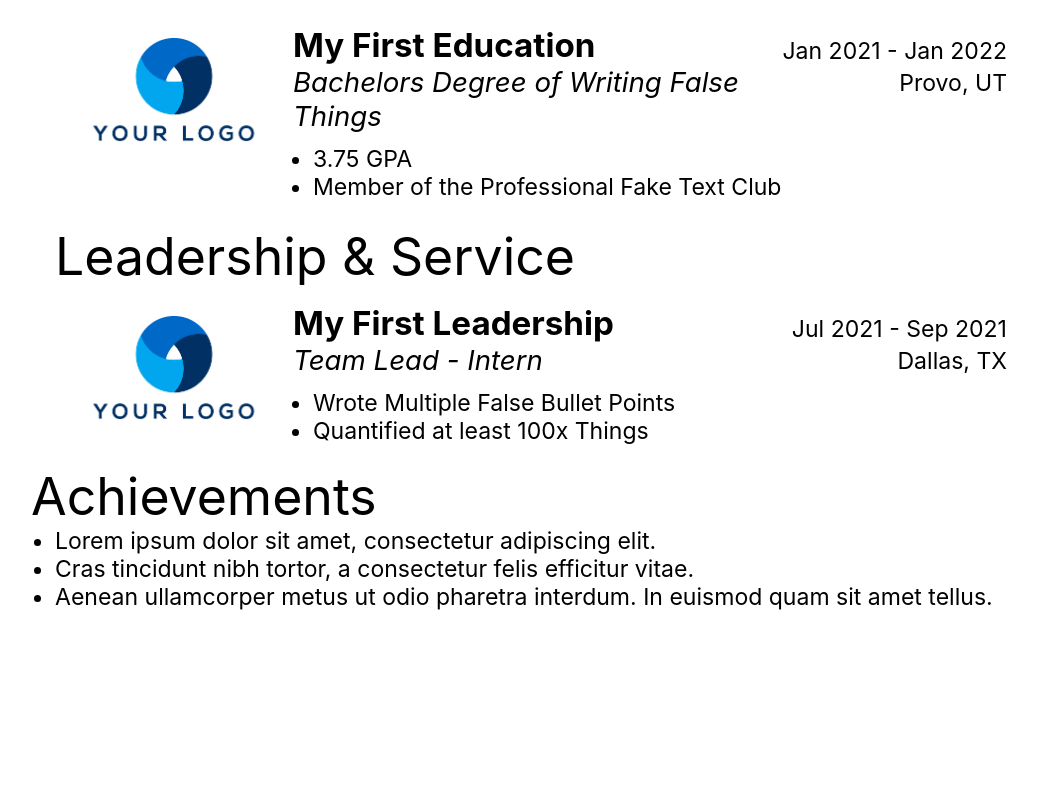
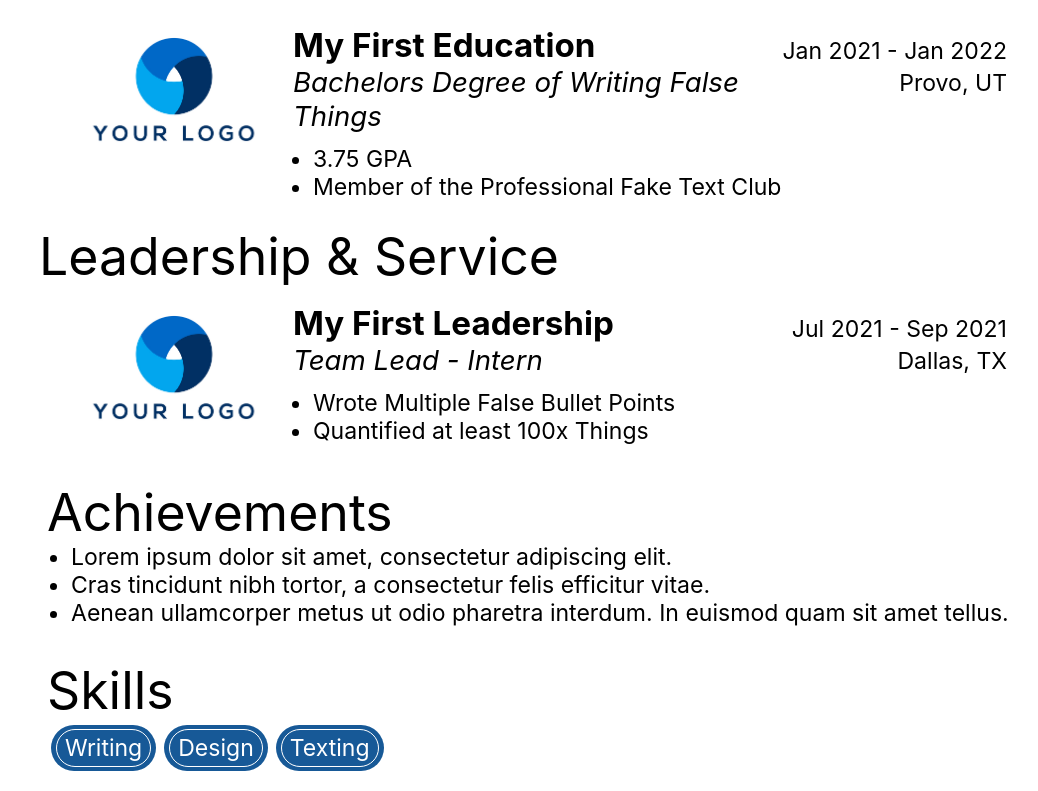
Before and after one commit to kevinpsites/react-resume-class, a React (Create React App) app: page / in a window 1280 px wide. Shown: the part 805-1596 px from the top of the page, without its empty margins (109-1147 px from the left). Before the commit the page ends 1416 px from the top, so only its background shows below. Built offline with nearby package versions, Linux system fonts and the light colour scheme.

Commit message:
Add - Skills, Update - Styling

```diff
--- a/src/App.css
+++ b/src/App.css
@@ -102,11 +102,8 @@ main {
     "image"
     "about";
 
-  /* width: 90%; */
-  /* margin: 0 auto; */
   padding: 0px;
   padding-bottom: 16px;
-
   justify-content: center;
 
   background-color: #333333c0;
@@ -192,14 +189,42 @@ img {
   font-size: var(--h4);
 }
 
+.skills-section-container,
 .achievement-section-container {
   max-width: var(--max-page-width);
   margin: 0px auto;
+  padding: 16px 8px;
 }
 
 .achievement-section-container ul {
   margin-left: 24px;
   font-size: var(--h4);
+}
+
+.skills-section-container ul {
+  font-size: var(--h4);
+  list-style: none;
+
+  display: flex;
+  flex-wrap: wrap;
+  justify-content: center;
+}
+
+.skill-bullet {
+  border-radius: 50px;
+  padding: 4px 5px;
+  margin: 4px;
+
+  display: flex;
+  flex-direction: column;
+  background-color: var(--primary-color);
+  color: var(--primary-white);
+}
+
+.skill-bullet span:first-child {
+  padding: 4px 8px;
+  border: 1px solid var(--primary-white);
+  border-radius: 50px;
 }
 
 @media screen and (min-width: 750px) {
@@ -231,8 +256,9 @@ img {
     padding: 4px 0px;
   }
 
-  .experience-section-container h1 {
-    padding: 0px 16px;
+  .skills-section-container,
+  .achievement-section-container {
+    padding: 16px;
   }
 
   .experience-section {
@@ -269,6 +295,10 @@ img {
   .experience-section ul {
     margin-top: 8px;
   }
+
+  .skills-section-container ul {
+    justify-content: flex-start;
+  }
 }
 
 @media screen and (min-width: 1024px) {
--- a/src/App.tsx
+++ b/src/App.tsx
@@ -5,6 +5,7 @@ import LoadingScreen from "./components/basicComponents/loadingScreen";
 import AboutSection from "./components/sectionComponents/aboutSection";
 import AchievementSection from "./components/sectionComponents/achievementSection";
 import ExperienceSection from "./components/sectionComponents/experience/experienceSection";
+import SkillsSection from "./components/sectionComponents/skills/skillsSection";
 import { useRetrieveResume } from "./hooks/useRetrieveResume";
 
 const App = () => {
@@ -31,6 +32,7 @@ const App = () => {
               )}
 
               {resume.achievements.length > 0 && <AchievementSection />}
+              {resume.skills.length > 0 && <SkillsSection />}
             </>
           )}
         </main>
--- a/src/appContext.ts
+++ b/src/appContext.ts
@@ -19,6 +19,7 @@ export const AppContext = createContext<MainAppContext>({
     experience: [],
     leadershipService: [],
     achievements: [],
+    skills: [],
   },
 });
 export const useAppContext = () => useContext(AppContext);
--- /dev/null
+++ b/src/components/sectionComponents/skills/skillBullet.tsx
@@ -0,0 +1,18 @@
+import React from "react";
+import { SkillObject } from "../../../types/globalTypes";
+import { ReactComponent as StarIcon } from "../../../icons/star.svg";
+
+const SkillBullet = ({ skill, rating }: SkillObject) => {
+  return (
+    <li className={`skill-bullet`}>
+      <span>{skill}</span>
+      {/* <span>
+        {[...Array(rating)].map((r, rIndex) => (
+          <StarIcon key={rIndex} />
+        ))}
+      </span> */}
+    </li>
+  );
+};
+
+export default SkillBullet;
--- /dev/null
+++ b/src/components/sectionComponents/skills/skillsSection.tsx
@@ -0,0 +1,20 @@
+import React from "react";
+import { useAppContext } from "../../../appContext";
+import SkillBullet from "./skillBullet";
+
+const SkillsSection = () => {
+  const { resume } = useAppContext();
+
+  return (
+    <article className={`skills-section-container`}>
+      <h1>Skills</h1>
+      <ul>
+        {resume?.skills.map((skill, sIndex) => (
+          <SkillBullet key={sIndex} {...skill} />
+        ))}
+      </ul>
+    </article>
+  );
+};
+
+export default SkillsSection;
--- a/src/types/globalTypes.ts
+++ b/src/types/globalTypes.ts
@@ -4,6 +4,7 @@ export interface ResumeObject {
   experience: ExperienceObject[];
   leadershipService: ExperienceObject[];
   achievements: string[];
+  skills: SkillObject[];
 }
 
 export type sectionKeys = "education" | "experience" | "leadership & Service";
@@ -40,3 +41,8 @@ export interface ExperienceDateObject {
   start: string;
   end: string;
 }
+
+export interface SkillObject {
+  skill: string;
+  rating: 10;
+}
```
Also changed, not shown: src/icons/star.svg (added).
